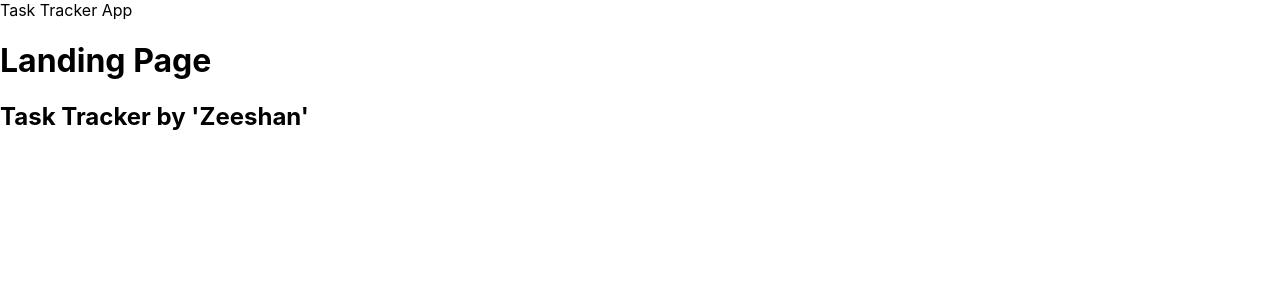
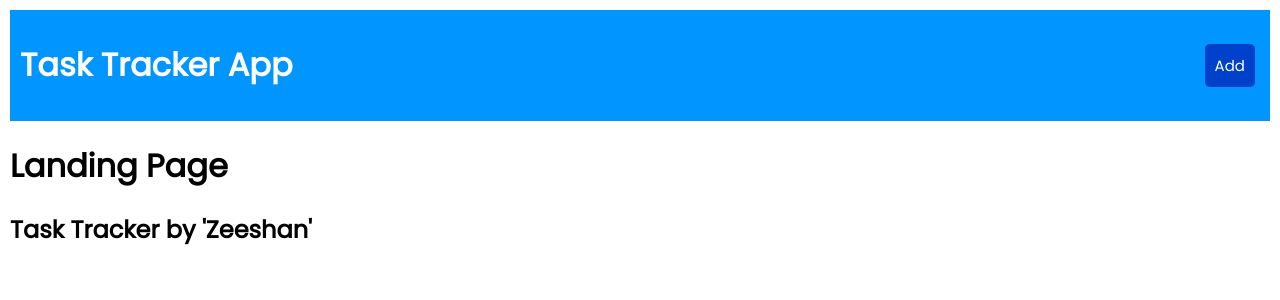
Before and after one commit to xeieshan/react-task-tracker-app, a React (Create React App) app in the folder react-task-tracker-app/: page / in a window 1280 px wide. Shown: the top 300 px of the page. Built offline with nearby package versions, Linux system fonts and the light colour scheme.

Commit message:
Applying global CSS styles (https://bobbyhadz.com/blog/react-set-global-css) Button Component Event Custom Font (Poppins) used

```diff
--- a/react-task-tracker-app/src/App.js
+++ b/react-task-tracker-app/src/App.js
@@ -2,17 +2,16 @@ import React from "react";
 import Header from "./components/Header";
 // Root app component
 function App() {
-  const name = 'Zeeshan';
+  const name = "Zeeshan";
   const condition = true;
   return (
-    <div className="App">
-      <Header title="Task Tracker App"></Header>
-    <h1>Landing Page</h1>
-    <h2>Task Tracker by '{condition? name : 'NONE'}'</h2>
+    <div className="App" style={{ margin: "10px" }}>
+      <Header navTitle="Task Tracker App" />
+      <h1 className="title">Landing Page</h1>
+      <h2 className="title">Task Tracker by '{condition ? name : "NONE"}'</h2>
     </div>
   );
 }
-
 
 // Class Based
 // class App extends React.Component {
--- /dev/null
+++ b/react-task-tracker-app/src/components/Button.js
@@ -0,0 +1,22 @@
+import React from "react";
+import PropTypes from "prop-types";
+
+const Button = ({ btnTitle, bgColor, onClick }) => {
+  return (
+    <button className="btn" onClick={onClick}>
+      {btnTitle}
+    </button>
+  );
+};
+
+Button.defaultProps = {
+  bgColor: "black",
+};
+
+Button.propTypes = {
+  bgColor: PropTypes.string,
+  btnTitle: PropTypes.string,
+  onClickHandler: PropTypes.func,
+};
+
+export default Button;
--- a/react-task-tracker-app/src/components/Header.js
+++ b/react-task-tracker-app/src/components/Header.js
@@ -1,17 +1,24 @@
-import React from 'react'
-import PropTypes from 'prop-types'
+import React from "react";
+import PropTypes from "prop-types";
+import Button from "./Button";
 
-
-const Header = (props) => {
+const Header = ({ navTitle }) => {
+  const onClick = () => {
+    console.log("Click");
+  };
   return (
-    <header>{props.title}</header>
-  )
-}
+    <header className="header" style={{marginTop: '10px'}}>
+      <h1>{navTitle}</h1>
+      <Button btnTitle="Add" bgColor="white" onClick={onClick}></Button>
+    </header>
+  );
+};
 Header.defaultProps = {
-    title: "Task Tracker App"
-}
+  title: "Task Tracker App",
+};
 
 Header.prototype = {
-title: PropTypes.string.isRequired
-}
-export default Header
+  title: PropTypes.string.isRequired,
+};
+
+export default Header;
--- a/react-task-tracker-app/src/index.css
+++ b/react-task-tracker-app/src/index.css
@@ -1,3 +1,5 @@
+@import url('https://fonts.googleapis.com/css2?family=Poppins:wght@300;400&display=swap');
+
 body {
   margin: 0;
   font-family: -apple-system, BlinkMacSystemFont, 'Segoe UI', 'Roboto', 'Oxygen',
@@ -11,3 +13,31 @@ code {
   font-family: source-code-pro, Menlo, Monaco, Consolas, 'Courier New',
     monospace;
 }
+
+.header {
+  display: flex;
+  justify-content: space-between;
+  align-items: center;
+  /* margin-bottom: 20px; */
+  background: #0095ff;
+  color: #fff;
+  padding: 10px 10px;
+  font-family: 'Poppins', sans-serif;
+  /* margin: 5px; */
+}
+.title {
+  font-family: 'Poppins', sans-serif;
+}
+.btn {
+  display: inline-block;
+  background: rgb(0, 65, 204);
+  color: #fff;
+  border: none;
+  padding: 10px 10px;
+  margin: 5px;
+  border-radius: 5px;
+  cursor: pointer;
+  text-decoration: none;
+  font-size: 15px;
+  font-family: inherit;
+}
```
